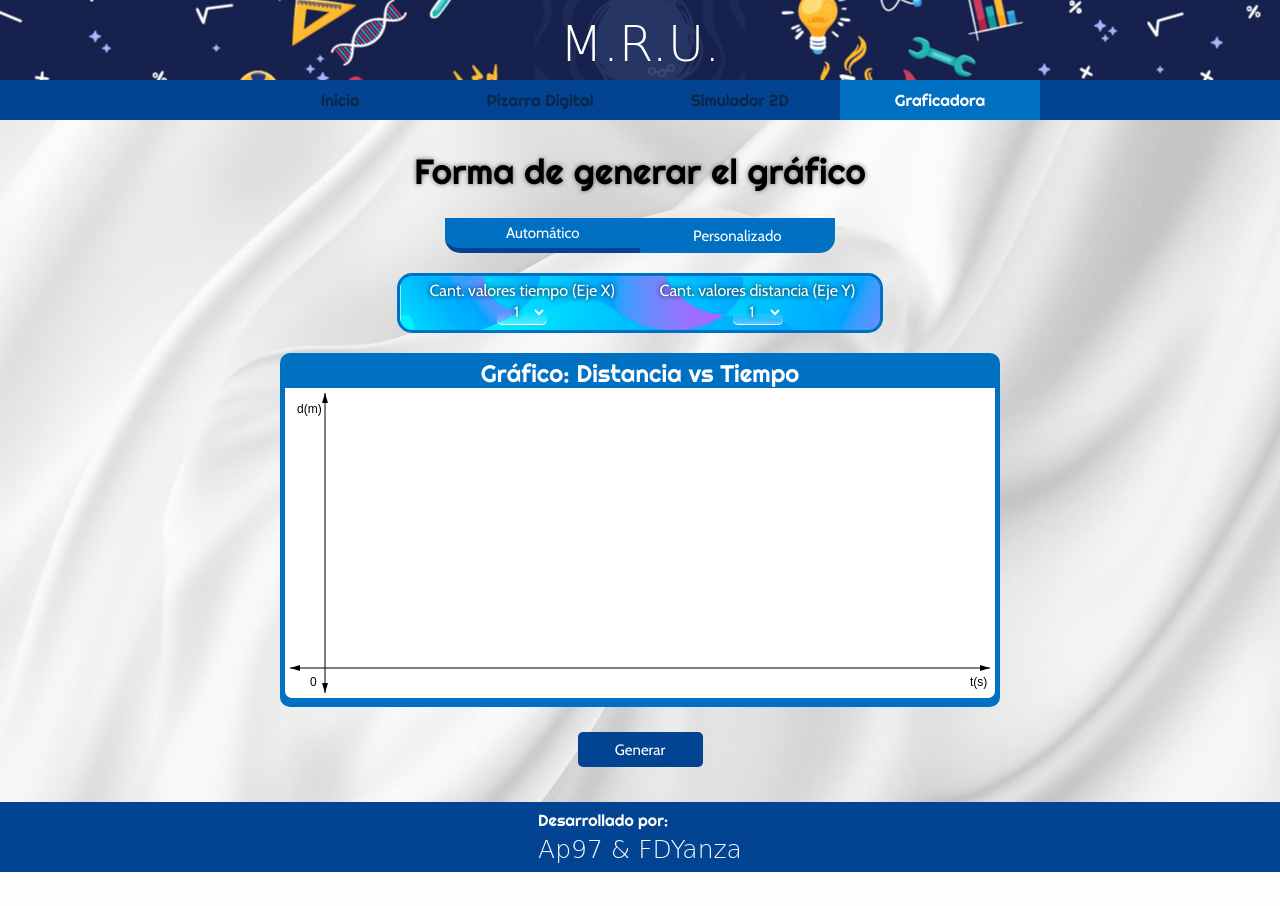
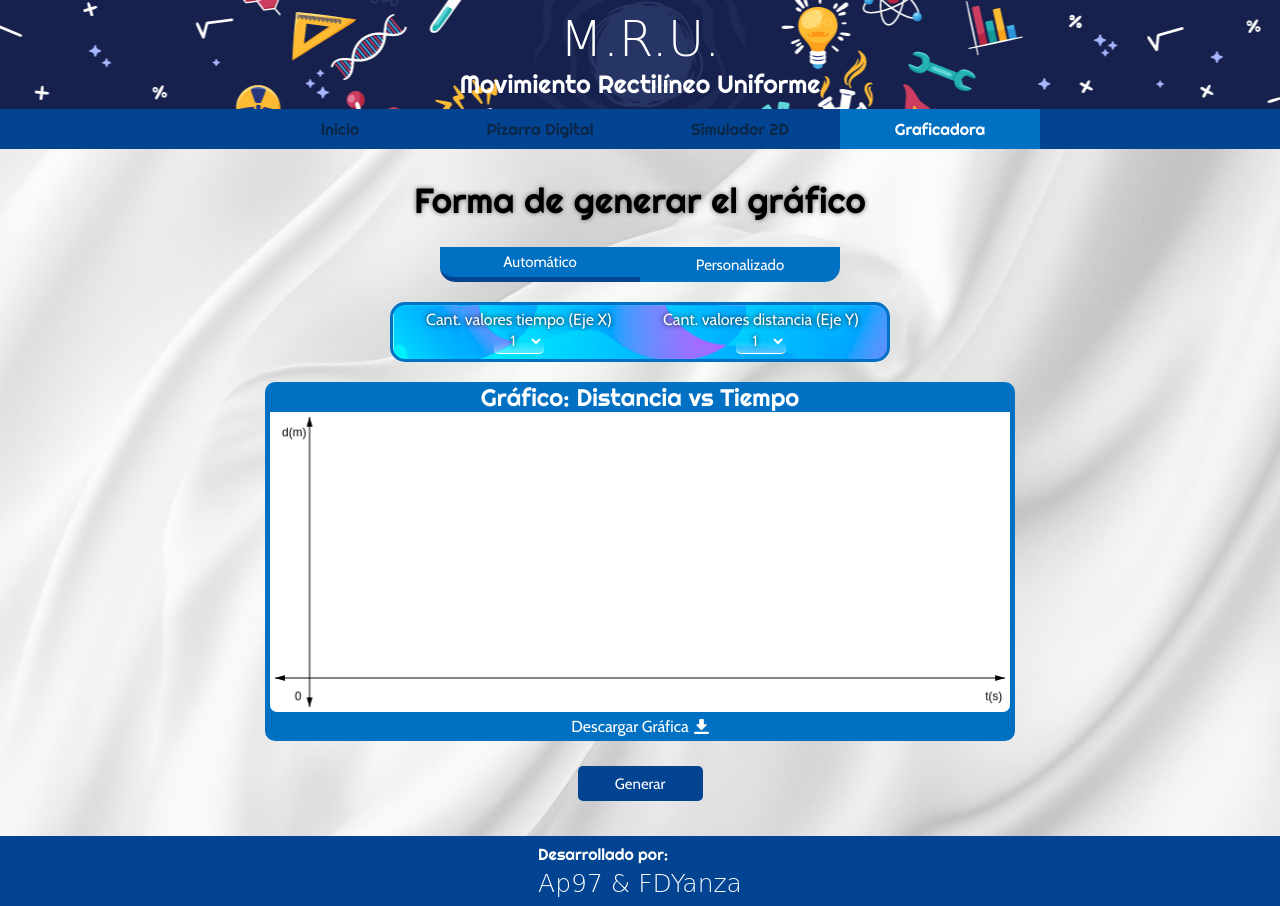
Before and after one commit to Aspg97/XRMRU, a PHP site: page /webComponents/PGG_ADD/graficadora.html in a window 1280 px wide. Before the commit the page ends 872 px from the top, so only its background shows below. Run offline with PHP 8.4, Linux system fonts and the light colour scheme; some web fonts are replaced.

Commit message:
responsive 1.0

```diff
--- a/index.html
+++ b/index.html
@@ -16,8 +16,9 @@
 <body>
     <!-- Inicio de cabecera-->
     <header class="head-page">
-        <div class="cont-head-title">
-            <h1 class="title-page">M.R.U.</h1>
+        <div class="cont-head-tittle">
+            <h2 class="tittle-page">M.R.U.</h2>
+            <h1 class="tittle-complete-page">Movimiento Rectilíneo Uniforme</h1>
         </div>
     </header>
     <div class="cont-nav-items">
--- a/webComponents/Estilos/estilosGraficador.css
+++ b/webComponents/Estilos/estilosGraficador.css
@@ -27,13 +27,16 @@ button:hover {
 
 /*Estilos contenedor eleccion modo de graficar*/
 .cont-elec-mod-graf {
-    width: 40%;
+    flex: 1;
+    max-width: 500px;
     margin-top: 25px;
     text-align: center;
 }
 
 .tit-elec-mod-graf {
-    margin: 0px 0 25px 0;
+    text-align: center;
+    width: 100%;
+    margin: 25px 0 0 0;
     font-weight: lighter;
     font-size: 35px;
     text-shadow: 0 0 5px #666;
@@ -148,14 +151,14 @@ option {
 }
 
 .cont-info-graph, .cont-info-graph-solu {
-    flex-grow: 1;
+    flex: 1;
     flex-wrap: wrap;
     display: none;
     justify-content: space-around;
     border-radius: 10px;
+    min-width: 300px;
     max-width: 400px;
-    height: 100%;
-    margin: 0 20px 0 0;
+    margin: 0 20px 20px 0;
     padding: 15px;
     background-image: url("../IMG/Simulator/fondo-info_Mesa\ de\ trabajo\ 1.jpg");
     animation: none;
@@ -301,9 +304,16 @@ math{
 /*Estilos graficadora*/
 
 .cont-graph {
-    padding: 5px;
+    flex: 1;
+    display: flex;
+    flex-wrap: wrap;
+    justify-content: center;
+    padding: 0 5px;
     background-color: #0070C2;
     border-radius: 10px;
+    min-width: 550px;
+    max-width: 750px;
+    width: 50%;
 }
 
 .tit-graph{
@@ -312,10 +322,31 @@ math{
 }
 
 .graph {
+    width: 100%;
+    height: 300px;
     padding: 5px;
     background-color: #fff;
     border-bottom-left-radius: 7px;
     border-bottom-right-radius: 7px;
+}
+
+.cont-des-grap{
+    margin: 5px;
+    display: flex;
+    justify-content: center;
+    align-items: center;
+    cursor: pointer;
+}
+
+.cont-des-grap:hover{
+    transition: 0.5s;
+    text-shadow: 0 0 10px #000;
+}
+
+.cont-des-grap p{
+    font-family: 'Cabin', sans-serif;
+    color: #fff;
+    display: inline-block;
 }
 
 /*Estilos btn generar*/
@@ -337,3 +368,19 @@ math{
     transition: 0.5s;
     background-color: #043775;
 }
+
+@media screen and (min-width: 375px) and (max-width: 450px){
+    .cont-graph{
+        max-width: 90%;
+        min-width: 200px;
+    }
+    .cont-info-graph, .cont-info-graph-solu{
+        margin: 0 0 20px 0;
+    }
+    .graph{
+        height: 200px;
+    }
+    .tit-elec-mod-graf{
+        font-size: 25px;
+    }
+}
--- a/webComponents/Estilos/estilosIndex.css
+++ b/webComponents/Estilos/estilosIndex.css
@@ -26,24 +26,31 @@ body{
     background-image: url("../IMG/Fondo-header_Mesa\ de\ trabajo\ 1.jpg");
     background-position: center;
     width: 100%;
-    height: 80px;
+    padding: 10px;
+}
+
+.cont-head-tittle {
     display: flex;
     align-items: center;
     justify-content: center;
+    flex-wrap: wrap;
+    margin: 0 auto;
+    width: 365px;
 }
 
-.cont-head-title {
-    width: 40%;
-    height: 50px;
-    text-align: center;
-}
-
-.title-page {
+.tittle-page {
     display: inline-block;
     color: #fff;
     font-family: 'Sedgwick Ave Display', cursive;
     font-weight: lighter;
     font-size: 50px;
+}
+
+.tittle-complete-page {
+    color: #fff;
+    font-family: 'Righteous', cursive;
+    font-weight: lighter;
+    font-size: 25px;
 }
 
 /* Estilos menu de experiencia */
@@ -250,3 +257,13 @@ td, th{
     font-weight: lighter;
     font-size: 25px;
 }
+
+@media screen and (min-width: 375px) and (max-width: 450px){
+    .tittle-complete-page{
+        font-size: 20px;
+    }
+
+    .nav-items ul a{
+        text-align: center;
+    }
+}
--- a/webComponents/JS/fungraficadora.js
+++ b/webComponents/JS/fungraficadora.js
@@ -14,13 +14,14 @@ const contModoDatosG = document.querySelector(".cont-op-cant");
 const contModoDatosA = document.querySelector(".cont-op-grid-auto");
 const contModoDatosP = document.querySelector(".cont-op-per");
 const contGraph = document.querySelector(".cont-graph");
+const descargar = document.querySelector(".cont-des-grap");
 ini(); // Inicializacion de canvas
 var slcAuto = true, conf = false// Variable para seleccion de modo/confirmacion para continuar con generar en personalizado
 //INICIO PROCESO >> cuando el usuario selecciona personalizado
 var cntC;
 btnPerf.addEventListener("click", () => {
     contInfoGraphSolu.style.display = "none";
-    mosRes.style.display="none";
+    mosRes.style.display = "none";
     cntC = cantC.value;
     pincel.clearRect(0, 0, canvas.width, canvas.height);
     pincel.fillStyle = "#000"
@@ -104,6 +105,10 @@ btnGen.addEventListener("click", () => {
     }
 });
 //FIN PROCESO >> accion del boton generar
+
+descargar.addEventListener("click", ()=>{
+    descargarCanvas(canvas)
+});
 
 //>> funcion estilo seleccion tipo de generar
 function btnSelected(auto) {
@@ -360,24 +365,24 @@ function mostrarRes(cRes, nSeg, letra, cx, cy) {
     let aux = 0, res;
     divCont.classList.add("auto-gen-solu");
     if (nSeg === 0) {
-        cx[aux-1]=0;
-        cy[aux-1]=0;
-        p1.innerHTML = `<label>Punto ${letra[aux].toUpperCase()}:</label><p> t<sub>1</sub> = ${cx[aux-1]} ; d<sub>1</sub> = ${cy[aux-1]}</p>`;
+        cx[aux - 1] = 0;
+        cy[aux - 1] = 0;
+        p1.innerHTML = `<label>Punto ${letra[aux].toUpperCase()}:</label><p> t<sub>1</sub> = ${cx[aux - 1]} ; d<sub>1</sub> = ${cy[aux - 1]}</p>`;
         p2.innerHTML = `<label>Punto ${letra[aux + 1].toUpperCase()}:</label><p> t<sub>2</sub> = ${cx[aux]} ; d<sub>2</sub> = ${cy[aux]}</p> `;
     } else {
         aux = nSeg;
         p1.innerHTML = `<label>Punto ${letra[aux].toUpperCase()}:</label><p> t<sub>1</sub> = ${cx[aux - 1]} ; d<sub>1</sub> = ${cy[aux - 1]}</p> `;
         p2.innerHTML = `<label>Punto ${letra[aux + 1].toUpperCase()}:</label><p> t<sub>2</sub> = ${cx[aux]} ; d<sub>2</sub> = ${cy[aux]}</p>`;
     }
-    if(nSeg === 0){
-        res = cy[aux]/cx[aux];
-    }else{
-        res = (cy[aux]-cy[aux-1])/(cx[aux]-cx[aux-1])
+    if (nSeg === 0) {
+        res = cy[aux] / cx[aux];
+    } else {
+        res = (cy[aux] - cy[aux - 1]) / (cx[aux] - cx[aux - 1])
     }
     expFor.innerHTML = `<h4>Tomar en cuenta que:</h4><math><mi>v</mi><mo>=</mo><mrow><mfrac><msup><mrow><mi>Δd</mi></mrow></msup><msup><mrow><mi>Δt</mi></mrow></msup></mfrac></mrow><mo>=</mo><mrow><mfrac><mrow><msup><mi>d2</mi></msup><mo>-</mo><msup><mi>d1</mi></msup></mrow><mrow><msup><mi>t2</mi></msup><mo>-</mo><msup><mi>t1</mi></msup></mrow></mfrac></mrow></math>`;
-    expGraf.innerHTML=`<h4>Entonces:</h4><math><mi>v</mi><mo>=</mo><mrow><mfrac><msup><mrow><munder><mo>${cy[aux]}m</mo></munder><mo>-</mo><mi>${cy[aux - 1]}m</mi></mrow></msup><msup><mrow><mi>${cx[aux]}s</mi><mo>-</mo><mi>${cx[aux - 1]}s</mi></mrow></msup></mfrac></mrow></math>`
+    expGraf.innerHTML = `<h4>Entonces:</h4><math><mi>v</mi><mo>=</mo><mrow><mfrac><msup><mrow><munder><mo>${cy[aux]}m</mo></munder><mo>-</mo><mi>${cy[aux - 1]}m</mi></mrow></msup><msup><mrow><mi>${cx[aux]}s</mi><mo>-</mo><mi>${cx[aux - 1]}s</mi></mrow></msup></mfrac></mrow></math>`
     expGrafRes.innerHTML = `<math><mi>v</mi><mo>=</mo><msup><mi>${redondear(res)}m/s</mi></msup></math>`;
-    divCont.innerHTML=`<h4>Datos:</h4>`;
+    divCont.innerHTML = `<h4>Datos:</h4>`;
     divEncaDat.appendChild(p1);
     divEncaDat.appendChild(p2);
     divCont.appendChild(divEncaDat);
--- a/webComponents/JS/selectormenu.js
+++ b/webComponents/JS/selectormenu.js
@@ -56,3 +56,6 @@ window.addEventListener("scroll", () => {
     }
 });
 //FIN PROCESO >> Vista de menu
+body.addEventListener("resize",()=>{
+    console.log("hola");
+});
--- a/webComponents/PGG_ADD/graficadora.html
+++ b/webComponents/PGG_ADD/graficadora.html
@@ -17,8 +17,9 @@
 
 <body>
     <header class="head-page">
-        <div class="cont-head-title">
-            <h1 class="title-page">M.R.U.</h1>
+        <div class="cont-head-tittle">
+            <h2 class="tittle-page">M.R.U.</h2>
+            <h1 class="tittle-complete-page">Movimiento Rectilíneo Uniforme</h1>
         </div>
     </header>
     <div class="cont-nav-items">
@@ -40,8 +41,9 @@
         </nav>
     </div>
     <main class="main-cal-graph">
+        <h3 class="tit-elec-mod-graf">Forma de generar el gráfico</h3>
         <div class="cont-elec-mod-graf">
-            <h3 class="tit-elec-mod-graf">Forma de generar el gráfico</h3>
+
             <div class="cont-btn-mod-graf">
                 <button class="btn-active-auto" id="btn-auto">Automático</button>
                 <button class="btn-active-per" id="btn-per">Personalizado</button>
@@ -114,6 +116,7 @@
                 <h2 class="tit-graph">Gráfico: Distancia vs Tiempo</h2>
                 <canvas class="graph" id="canvas">
                 </canvas>
+                <div class="cont-des-grap"><p>Descargar Gráfica</p><img src="../IMG/Graficadora/iconDescargar.svg" width="15px" style="margin-left: 5px;"></div>
             </div>
         </section>
         <button class="btn-generar" id="gen-graph">Generar</button>
--- a/webComponents/PGG_ADD/pizarraDigital.html
+++ b/webComponents/PGG_ADD/pizarraDigital.html
@@ -17,8 +17,9 @@
 <body>
     <!-- Inicio de cabecera-->
     <header class="head-page">
-        <div class="cont-head-title">
-            <h1 class="title-page">M.R.U.</h1>
+        <div class="cont-head-tittle">
+            <h2 class="tittle-page">M.R.U.</h2>
+            <h1 class="tittle-complete-page">Movimiento Rectilíneo Uniforme</h1>
         </div>
     </header>
     <div class="cont-nav-items">
--- a/webComponents/PGG_ADD/simulador.html
+++ b/webComponents/PGG_ADD/simulador.html
@@ -19,8 +19,9 @@
 
 <body>
     <header class="head-page">
-        <div class="cont-head-title">
-            <h1 class="title-page">M.R.U.</h1>
+        <div class="cont-head-tittle">
+            <h2 class="tittle-page">M.R.U.</h2>
+            <h1 class="tittle-complete-page">Movimiento Rectilíneo Uniforme</h1>
         </div>
     </header>
     <div class="cont-nav-items">
```
Also changed, not shown: webComponents/JS/funcionesutilgraph.js (+36 -19 lines), webComponents/IMG/Graficadora/iconDescargar.svg (added).
